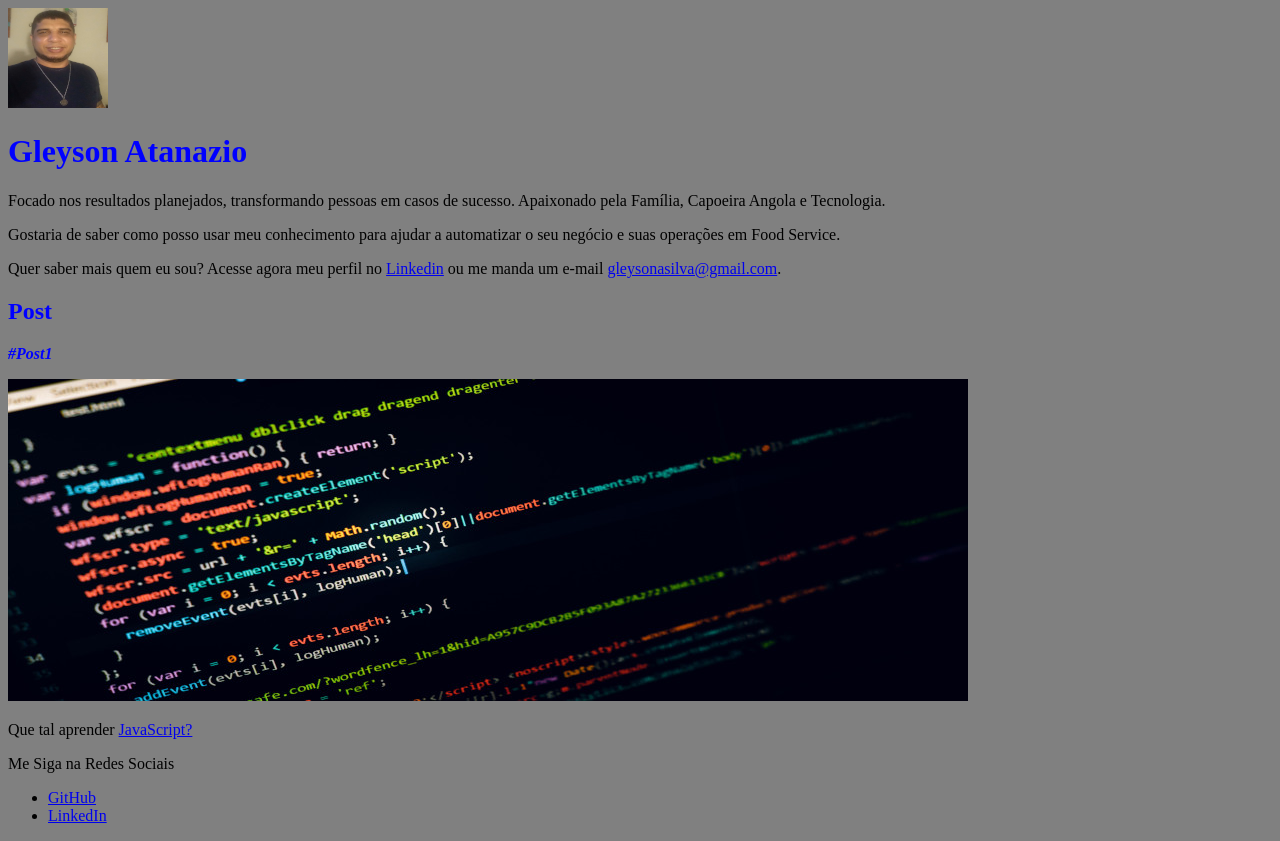
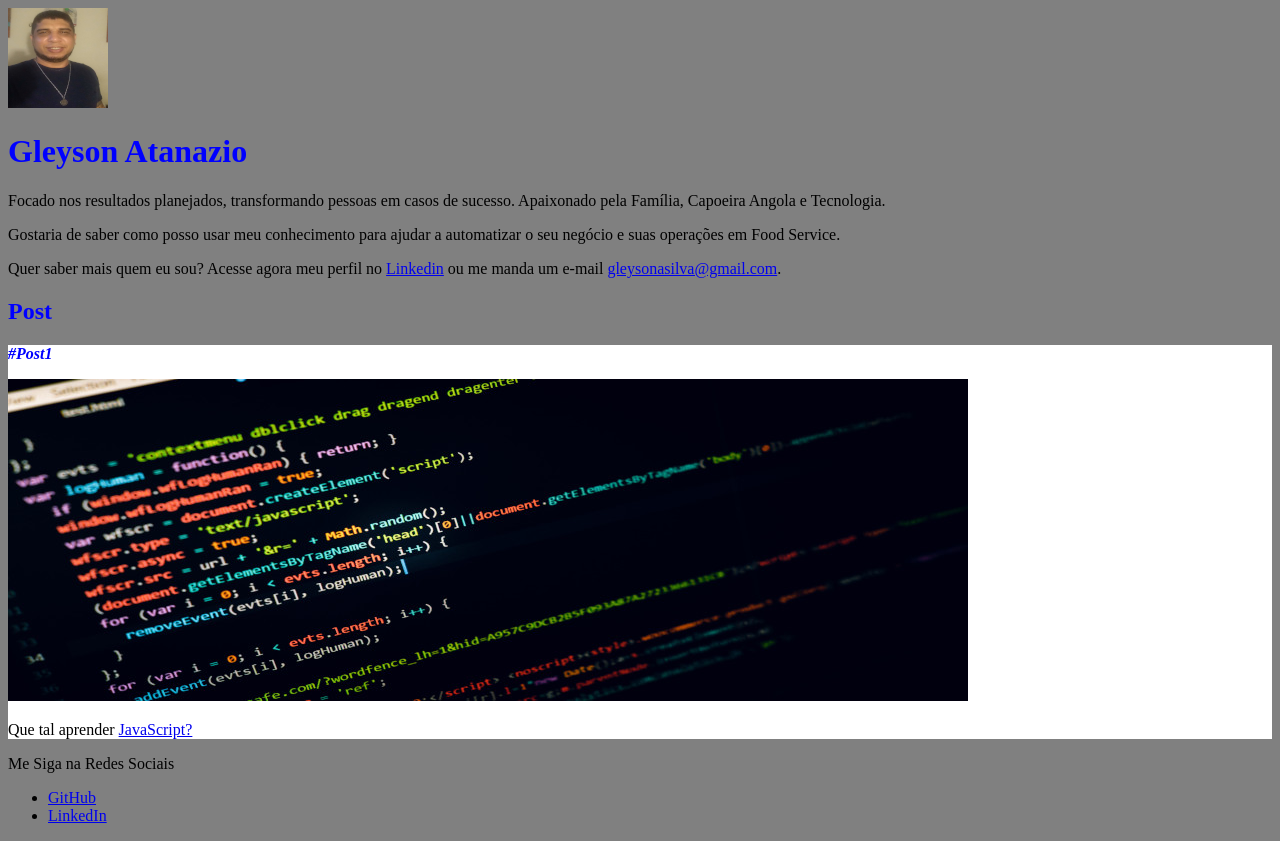
Before and after one commit to atnzpe/html-basico-dio, a plain HTML site: page index.html in a window 1280 px wide. Drawn offline with Linux system fonts and the light colour scheme.

Commit message:
corrigido local da class post em article

```diff
--- a/css/style.css
+++ b/css/style.css
@@ -10,3 +10,7 @@ body {
     font-size: 16px;
     font-style: italic;
 }
+
+.post {
+    background: white;
+}
--- a/index.html
+++ b/index.html
@@ -29,13 +29,13 @@
             <h2 class="subtitle">Post</h2>
         </header>
 
-    <article>
+    <article class="post">
         <header>
             <h3 class="post_title">#Post1</h3>
             <img src="./imagens/imagem-codigo-html.jpg" alt="imagem de codigo javascript tamanho 960x322">
             <p>Que tal aprender <a href="https://web.digitalinnovation.one/course/programacao-para-internet-com-javascript/learning/33e81edf-6f9b-4b97-b3c6-12d930cf0831/" target="_blank">JavaScript?</a></p>
         </header>
-    </article class="post">
+    </article >
     </section>
     <footer>
     <p>Me Siga na Redes Sociais</p>
```
